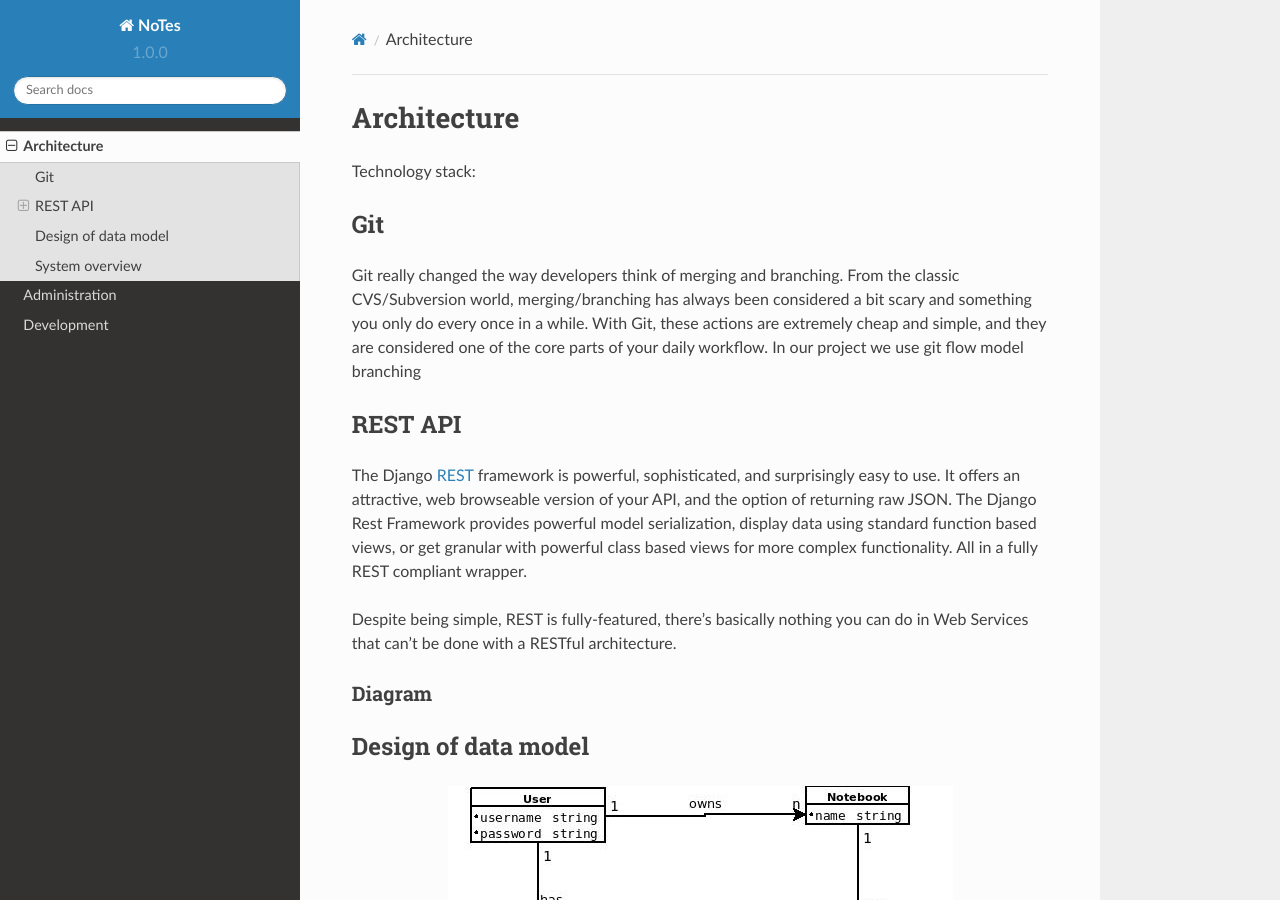
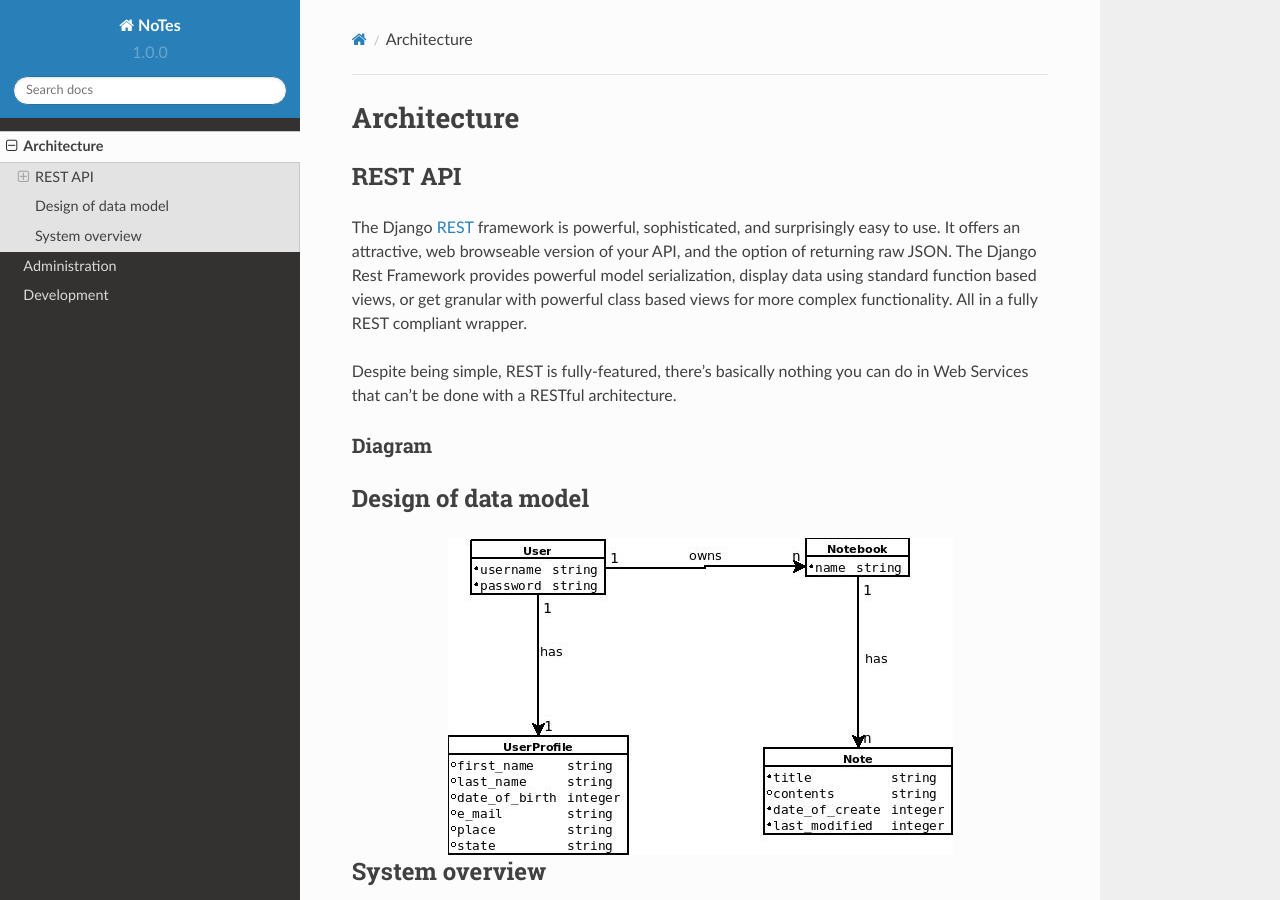
Before and after one commit to NTsystems/NoTes-API, a Sphinx documentation site: the page built from docs/architecture.rst, in a window 1280 px wide and 900 px high. Built offline with Sphinx 7.4.7 and the Read the Docs theme 2.0.0, drawn with Linux system fonts in a browser that asks for light colours.

Commit message:
Changed architecture.rst

```diff
--- a/docs/architecture.rst
+++ b/docs/architecture.rst
@@ -1,16 +1,5 @@
 Architecture
 ============
-
-Technology stack:
-
-Git
-+++
-
-Git really changed the way developers think of merging and branching. From the classic CVS/Subversion world,
-merging/branching has always been considered a bit scary and something you only do every once in a while.
-With Git, these actions are extremely cheap and simple, and they are considered one of the core parts of
-your daily workflow.
-In our project we use git flow model branching
 
 REST API
 ++++++++
```
